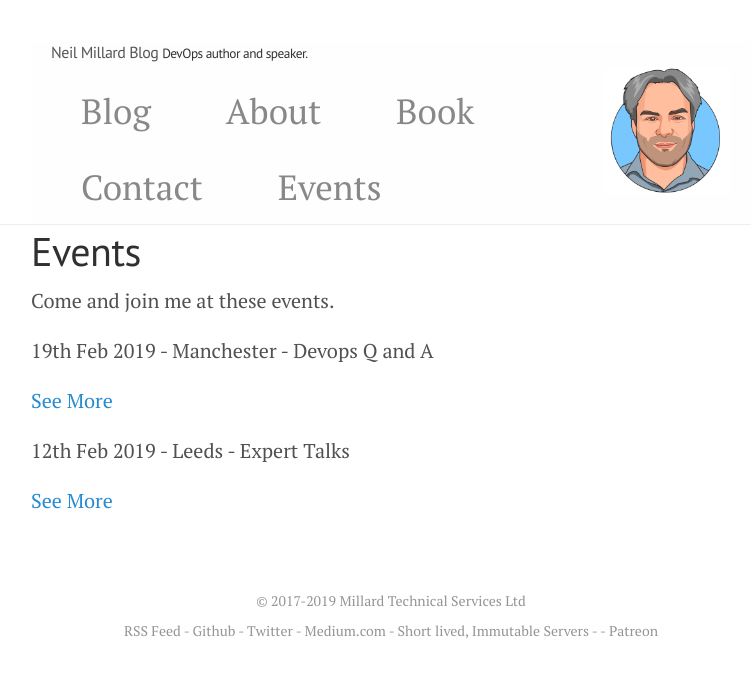
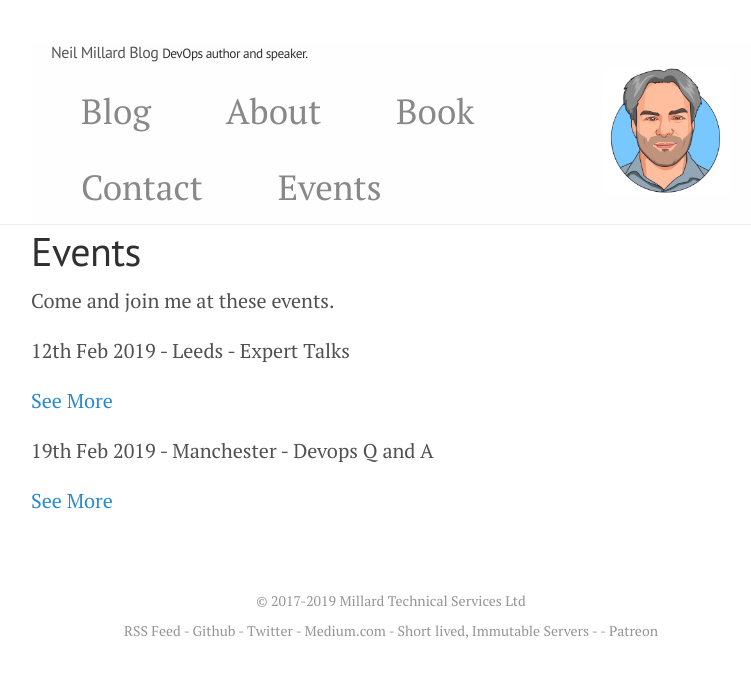
Before and after one commit to neilmillard/neilmillard.github.io, a Jekyll site: the page built from events/index.html, in a window 1280 px wide. Shown: the top 678 px of the page, without its empty margins (249-1000 px from the left). Built offline with Jekyll 4.4.1, drawn with Linux system fonts in a browser that asks for light colours; nearby versions of some CDN libraries; some of the changed lines change nothing that is shown.

Commit message:
fix event order

```diff
--- a/events/index.html
+++ b/events/index.html
@@ -16,12 +16,12 @@ comments: []
 <div class="row">
   <div class="col-md-8">
     <div class="row">
+      <p>12th Feb 2019 - Leeds - Expert Talks</p>
+      <p><a href="https://www.meetup.com/ExpertTalks-Leeds/events/254265564/ ">See More</a> </p>
+    </div>
+    <div class="row">
       <p>19th Feb 2019 - Manchester - Devops Q and A</p>
       <p><a href="https://www.meetup.com/BurnsSheehanManc/events/257001357/">See More</a></p>
     </div>
-    <div class="row">
-      <p>12th Feb 2019 - Leeds - Expert Talks</p>
-      <p><a href="https://www.meetup.com/ExpertTalks-Leeds/events/254265564/ ">See More</a> </p>
-    </div>
   </div>
 </div>
```
